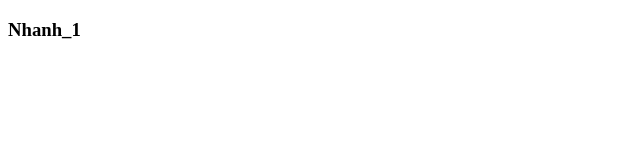
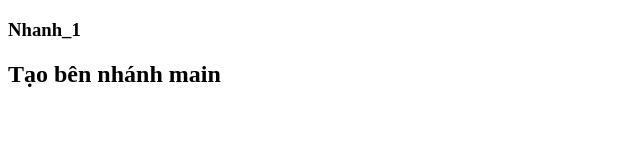
Before and after one commit to minhnhatmn16/QLDA, a plain HTML site: page new.html in a window 1280 px wide. Shown: the whole page, without its empty margins (0-640 px from the left). Drawn offline with Linux system fonts and the light colour scheme.

Commit message:
add h2 in main branch

```diff
--- a/new.html
+++ b/new.html
@@ -7,5 +7,6 @@
 </head>
 <body>
     <h3>Nhanh_1</h3>
+    <h2>Tạo bên nhánh main</h2>
 </body>
 </html>
```
